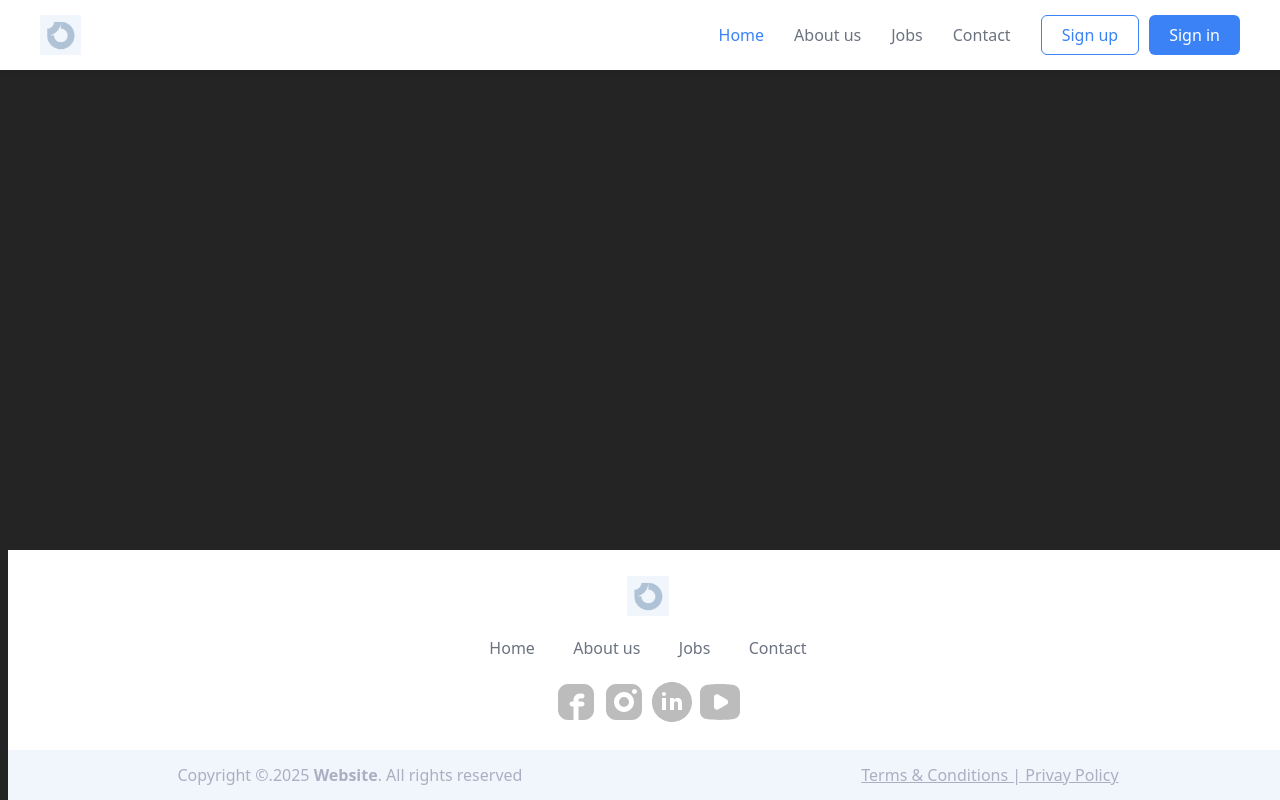
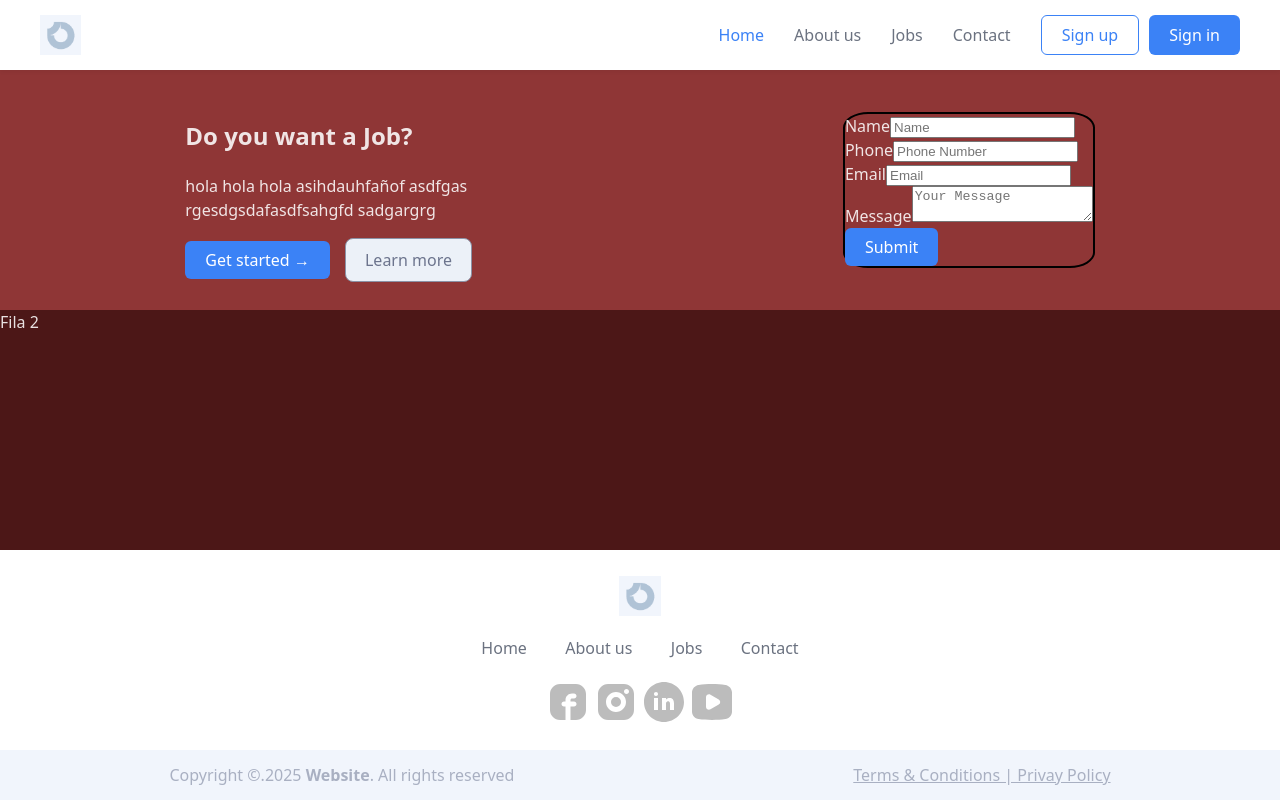
Before and after one commit to juarosrap/Work2day, a React (Vite) app in the folder frontend/: page / in a window 1280 px wide. Built offline with nearby package versions, Linux system fonts and the light colour scheme.

Commit message:
add: main section

```diff
--- a/frontend/src/App.jsx
+++ b/frontend/src/App.jsx
@@ -1,12 +1,15 @@
 import "./styles/App.css";
 import Header from "./componentes/Header.jsx";
 import Footer from "./componentes/Footer.jsx";
+import MainSection from "./componentes/MainSection.jsx";
 
 export default function App() {
   return (
     <div className="app">
-      <Header />
-      <main className="content">{/* Tu contenido principal aquí */}</main>
+      <Header/>
+      <div className="main-content">
+        <MainSection/>
+      </div>
       <Footer/>
     </div>
   );
--- /dev/null
+++ b/frontend/src/componentes/FeaturesSection.jsx
@@ -0,0 +1 @@
+// export default function
--- /dev/null
+++ b/frontend/src/componentes/HeroSection.jsx
@@ -0,0 +1,48 @@
+import "../styles/HeroSection.css"
+
+export default function HeroSection() {
+    return (
+      <>
+        <div className="hero-left-section">
+          <h2>Do you want a Job?</h2>
+          <p>
+            hola hola hola asihdauhfañof asdfgas
+            <br />
+            rgesdgsdafasdfsahgfd sadgargrg
+          </p>
+          <button className="btn-get">
+            Get started <span class="arrow">→</span>
+          </button>
+          <button className="btn-learn">Learn more</button>
+        </div>
+
+        <div className="hero-right-section">
+          <form class="contact-form">
+            <div class="form-group">
+              <label for="name">Name</label>
+              <input type="text" id="name" placeholder="Name" />
+            </div>
+
+            <div class="form-group">
+              <label for="phone">Phone</label>
+              <input type="tel" id="phone" placeholder="Phone Number" />
+            </div>
+
+            <div class="form-group">
+              <label for="email">Email</label>
+              <input type="email" id="email" placeholder="Email" />
+            </div>
+
+            <div class="form-group">
+              <label for="message">Message</label>
+              <textarea id="message" placeholder="Your Message"></textarea>
+            </div>
+
+            <button type="submit" class="btn btn-primary submit-btn">
+              Submit
+            </button>
+          </form>
+        </div>
+      </>
+    );
+}
--- /dev/null
+++ b/frontend/src/componentes/MainSection.jsx
@@ -0,0 +1,15 @@
+import "../styles/MainSection.css";
+import HeroSection from "./HeroSection.jsx";
+
+export default function MainSection(){
+    return (
+      <div className="main">
+        <div className="section-top">
+            <HeroSection/>
+        </div>
+        <div className="section-bottom">
+            Fila 2
+        </div>
+      </div>
+    );
+}
--- a/frontend/src/styles/App.css
+++ b/frontend/src/styles/App.css
@@ -1,3 +1,24 @@
-.content {
-  margin-top: 70px;
+html, body, #root {
+  height: 100%;
+  margin: 0;
+  padding: 0;
 }
+
+.app {
+  display: flex;
+  flex-direction: column;
+  min-height: 100vh;
+  position: relative;
+}
+
+.main-content {
+  display: flex;
+  flex-direction: column;
+  position: absolute;
+  top: 70px; /* Altura exacta de tu header */
+  bottom: 250px; /* Altura exacta de tu footer */
+  left: 0;
+  right: 0;
+  overflow-y: auto; /* Para permitir scroll solo si el contenido es muy grande */
+  background-color: #5a2727;
+}
--- /dev/null
+++ b/frontend/src/styles/HeroSection.css
@@ -0,0 +1,32 @@
+
+
+.hero-right-section {
+    border-radius: 10%;
+    border: 2px solid black;
+}
+
+.hero-left-section{
+
+}
+
+.btn-get {
+    padding: 8px 20px;
+  border: none;
+  border-radius: 6px;
+  background-color: #3B82F6;
+  color: white;
+  font-weight: 500;
+  cursor: pointer;
+  margin-right: 15px;
+  transition: background-color 0.2s;
+}
+
+.btn-get:hover {
+  background-color: #2563EB;
+}
+
+.btn-learn{
+    background-color: #ecf1f8;
+    color: #6c748d;
+    border-color: #8b92a6 ;
+}
--- /dev/null
+++ b/frontend/src/styles/MainSection.css
@@ -0,0 +1,27 @@
+.main {
+    display: flex;
+    flex-direction: column;
+    height: 100%; /* Asegúrate que el contenedor principal tenga altura */
+}
+
+.main > div {
+    height: 50%; /* Cada div hijo ocupará el 50% del contenedor */
+    box-sizing: border-box; /* Para que el padding no afecte las dimensiones */
+
+}
+
+.section-top{
+    display: flex;
+    flex-direction: row;
+    justify-content: space-around;
+    align-items: center;
+}
+
+/* Para distinguir visualmente las dos filas (opcional) */
+.main > div:first-child {
+    background-color: #8f3636;
+}
+
+.main > div:last-child {
+    background-color: #4c1717;
+}
```
